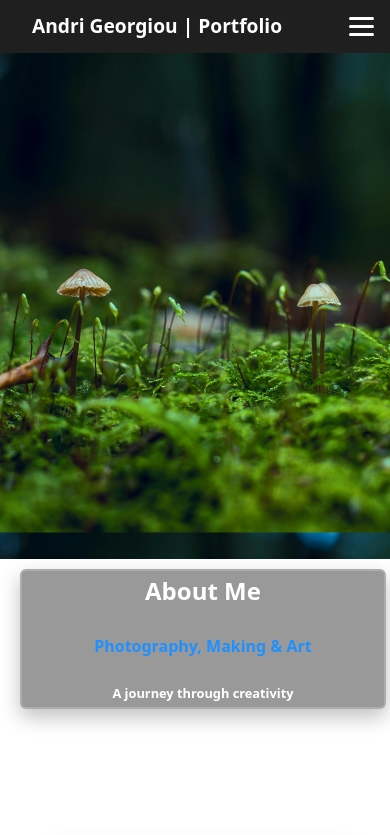
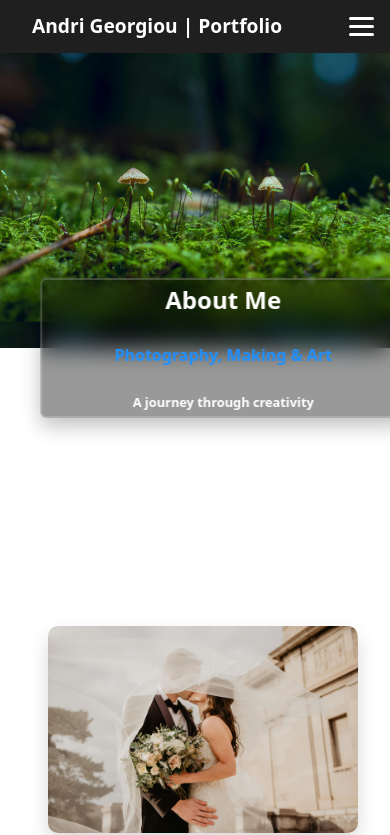
Before and after one commit to VictorySpecificationII/flowersbythebed-photography, a React (Vite) app: page /about in a window 390 px wide. Shown: the top 835 px of the page. Built offline with nearby package versions, Linux system fonts and the light colour scheme.

Commit message:
fixed vertical positioning of about me rectangle

```diff
--- a/src/modules/submodules/AboutMe/AboutMe.css
+++ b/src/modules/submodules/AboutMe/AboutMe.css
@@ -164,3 +164,50 @@
     margin-top: -70px;
   }
 }
+
+
+/* Mobile optimization */
+@media (max-width: 768px) {
+  .aboutme-parallax-section {
+    height: 40vh; /* shorter parallax for mobile */
+  }
+
+  .aboutme-divider {
+    width: 80%;
+    height: 160px;          /* slightly shorter rectangle */
+    bottom: -80px;          /* half of height to overlap parallax */
+  }
+}
+
+/* Mobile optimization */
+@media (max-width: 768px) {
+  .aboutme-parallax-section {
+    height: 40vh; /* shorter parallax */
+  }
+
+  .aboutme-divider {
+    width: 80%;
+    height: 160px;
+    position: relative;
+    left: 50%;                     /* center horizontally */
+    transform: translateX(-50%);
+    top: -60px;                     /* bring it further up */
+    padding: 1rem;
+  }
+}
+
+@media (max-width: 480px) {
+  .aboutme-parallax-section {
+    height: 35vh;
+  }
+
+  .aboutme-divider {
+    width: 90%;
+    height: 140px;
+    position: relative;
+    left: 50%;
+    transform: translateX(-50%);
+    top: -80px;                     /* move further up */
+    padding: 0.8rem;
+  }
+}
```
